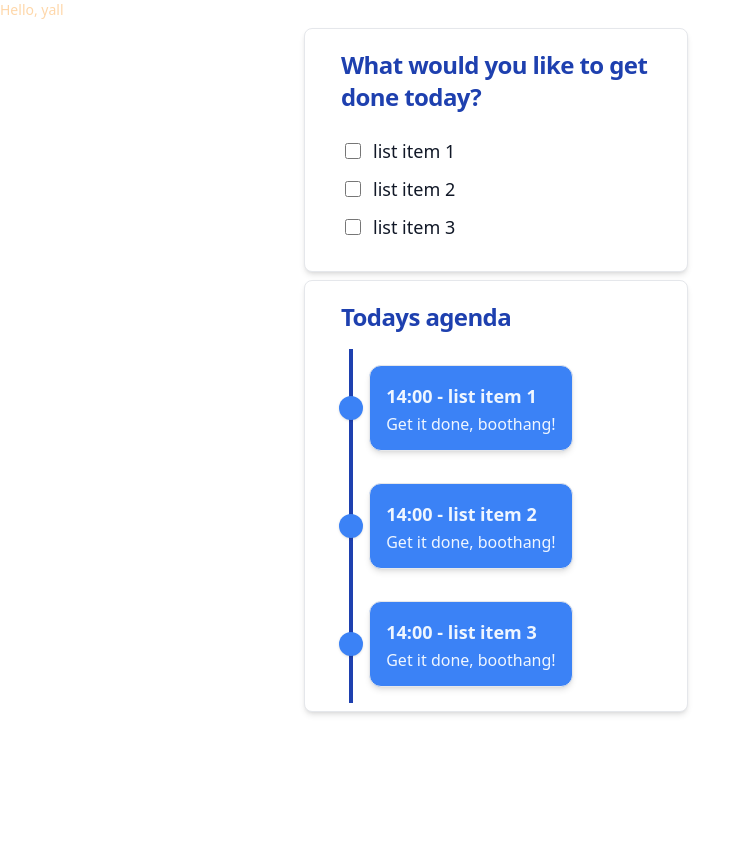
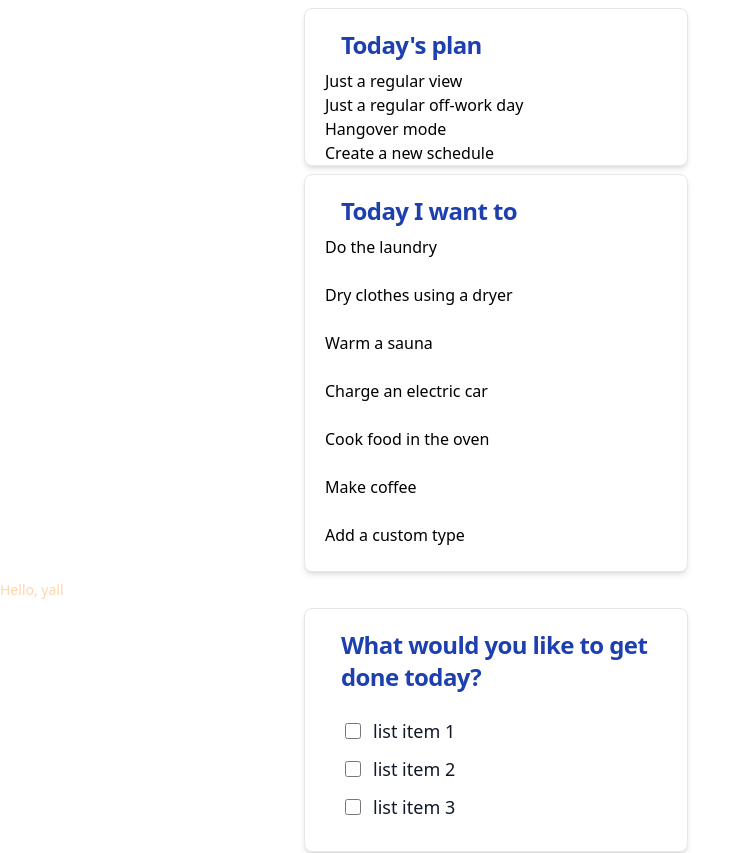
Before and after one commit to Zap-Boom/Junction2022, a React (Create React App) app in the folder frontend/: page / in a window 1280 px wide. Shown: the top 853 px of the page, without its empty margins (0-750 px from the left). Before the commit the page ends 800 px from the top, so only its background shows below. Built offline with nearby package versions, Linux system fonts and the light colour scheme.

Commit message:
feat: Page layouts

```diff
--- a/frontend/src/App.tsx
+++ b/frontend/src/App.tsx
@@ -3,6 +3,8 @@ import Calendar from "./components/calendar";
 import TodoList from "./components/todoList";
 import "./styles/global.css";
 import { Item } from "./types";
+import FrontPage from "./pages/FrontPage";
+import DayActivitySelection from "./pages/DayActivitySelection";
 
 const App: React.FC = () => {
   const dummyList: Item[] = [
@@ -19,6 +21,8 @@ const App: React.FC = () => {
 
   return (
     <div>
+        <FrontPage />
+        <DayActivitySelection />
       <p className="text-sm font-medium text-orange-200">Hello, yall</p>
       <TodoList list={dummyList} />
       <Calendar list={dummyList} />
--- /dev/null
+++ b/frontend/src/components/page.tsx
@@ -0,0 +1,27 @@
+import React from "react";
+
+type Props = {
+    title: string,
+    children?: JSX.Element | JSX.Element[];
+};
+
+const Page: React.FC<Props> = ({title, children}) => {
+    return (
+        <div>
+            <div className="max-w-2xl mx-auto my-2">
+                <div className="max-w-sm bg-white border border-gray-200 rounded-lg shadow-md">
+                    <h1 className="pt-5 mb-2 text-2xl font-bold tracking-tight text-blue-800 pl-9">
+                        {title}
+                    </h1>
+                    <div className="px-5">
+                        <div className="container">
+                            {children}
+                        </div>
+                    </div>
+                </div>
+            </div>
+        </div>
+    );
+};
+
+export default Page;
--- /dev/null
+++ b/frontend/src/pages/DayActivitySelection.tsx
@@ -0,0 +1,34 @@
+import React from "react";
+import "../styles/global.css";
+import Page from "../components/page";
+
+const ActivityComponent: React.FC<{ text: string }> = ({ text }) => {
+    return (
+        <div key={text}>
+            <button onClick={() => console.log("uwu")}>
+                <div>
+                    {text}
+                </div>
+            </button>
+            <br />
+            <br />
+        </div>
+    );
+};
+
+
+const DayActivitySelection: React.FC = () => {
+    return (
+        <Page title={"Today I want to"}>
+            <ActivityComponent text={"Do the laundry"} />
+            <ActivityComponent text={"Dry clothes using a dryer"} />
+            <ActivityComponent text={"Warm a sauna"} />
+            <ActivityComponent text={"Charge an electric car"} />
+            <ActivityComponent text={"Cook food in the oven"} />
+            <ActivityComponent text={"Make coffee"} />
+            <ActivityComponent text={"Add a custom type"} />
+        </Page>
+    );
+};
+
+export default DayActivitySelection;
--- /dev/null
+++ b/frontend/src/pages/FrontPage.tsx
@@ -0,0 +1,18 @@
+import React from "react";
+import "../styles/global.css";
+import Page from "../components/page";
+
+const FrontPage: React.FC = () => {
+    return (
+        <Page title={"Today's plan"}>
+            <ul>
+                <li><a>Just a regular view</a></li>
+                <li><a>Just a regular off-work day</a></li>
+                <li><a>Hangover mode</a></li>
+                <li><a>Create a new schedule</a></li>
+            </ul>
+        </Page>
+    );
+};
+
+export default FrontPage;
```
